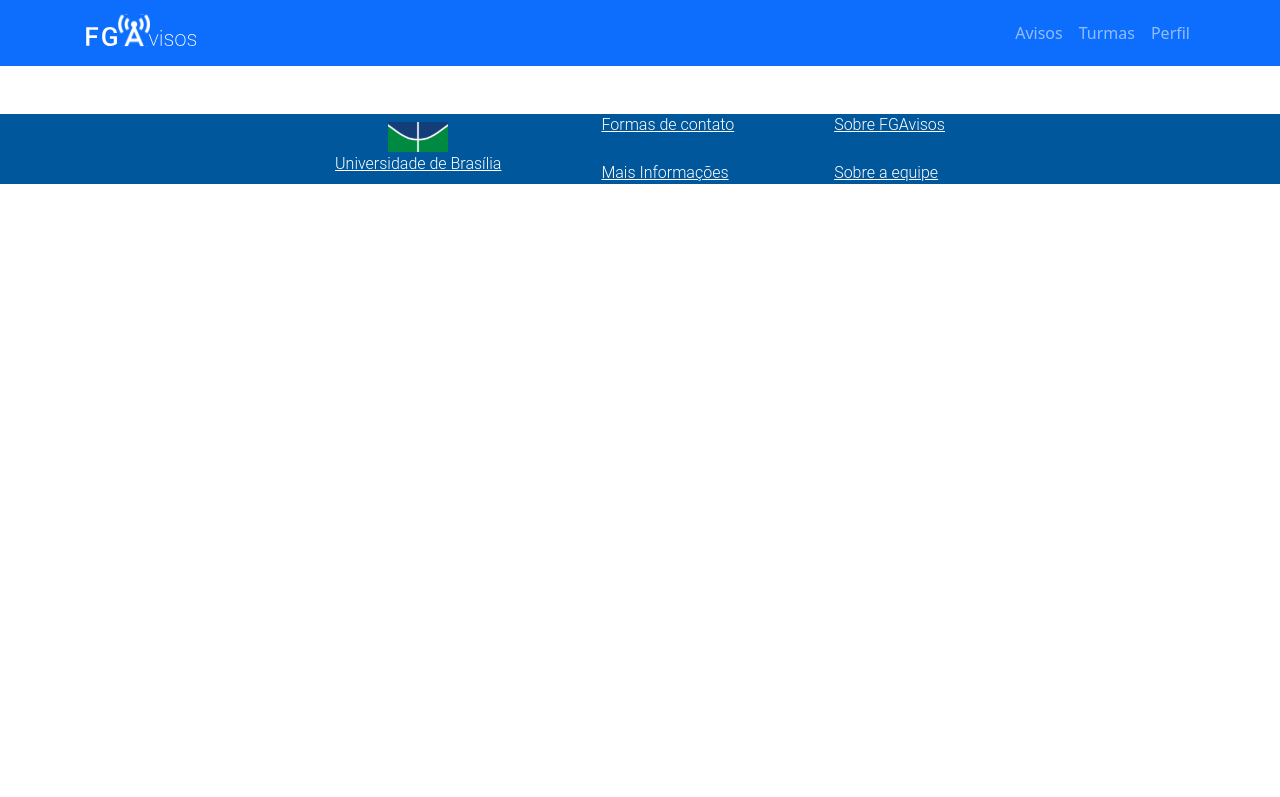
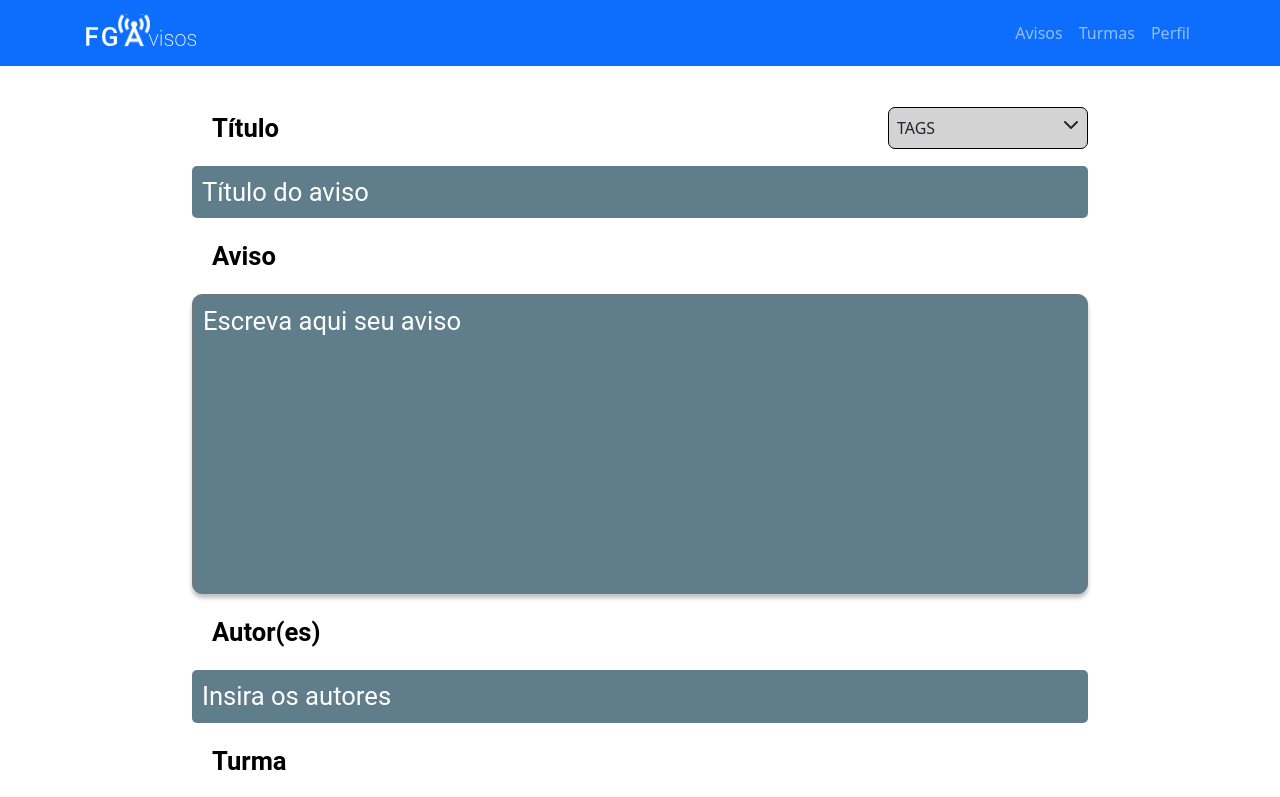
Before and after one commit to UnBArqDsw2022-1/2022.1_G1_FGAvisos_Frontend, a React (Create React App) app in the folder app/: page /criaAviso in a window 1280 px wide. Shown: the top 797 px of the page. Built offline with nearby package versions, Linux system fonts and the light colour scheme.

Commit message:
Arrumando o envio da tag
Co-Authored-by: AntonioIgorCarvalho <antonioigorcarvalho@gmail.com>

```diff
--- a/app/src/components/SelecionarTag/index.tsx
+++ b/app/src/components/SelecionarTag/index.tsx
@@ -6,7 +6,11 @@ import Button from "../Button/index"
 
 import * as Styles from "./styles";
 
-const SelecionarTag: FC<any> = ({ ...props }) => {
+interface SelecionarTagProps {
+  setTag(str: string): void;
+}
+
+const SelecionarTag: FC<SelecionarTagProps> = ({ ...props }) => {
 
   const [mostrarTags, setMostrarTags] = useState<boolean>(false);
 
@@ -16,11 +20,21 @@ const SelecionarTag: FC<any> = ({ ...props }) => {
   const [aviso, setAviso] = useState<boolean>(false);
   const [prova, setProva] = useState<boolean>(false);
 
+  function returnTags(): string{
+    let str: string = '';
+    if(muitoUrgente) str = str.concat("MUITO URGENTE,");
+    if(urgente) str = str.concat("URGENTE,");
+    if(importante) str = str.concat("IMPORTANTE,");
+    if(aviso) str = str.concat("AVISO,");
+    if(prova) str = str.concat("PROVA");
+    return str;
+  }
   return (
     <Styles.TagsComponent>
       <Styles.AbrirTags
         onClick={() => {
           setMostrarTags(!mostrarTags);
+          props.setTag(returnTags());
         }}
       >
         <span>TAGS</span>
--- a/app/src/components/SelecionarTag/styles.ts
+++ b/app/src/components/SelecionarTag/styles.ts
@@ -19,7 +19,7 @@ const AbrirTags = styled.div`
 
 const Container = styled.div`
   position: absolute;
-  top: 50px;
+  top: 150px;
   background-color: gray;
   padding: 1rem;
   width: 200px;
--- a/app/src/pages/PaginaCriarAviso/index.tsx
+++ b/app/src/pages/PaginaCriarAviso/index.tsx
@@ -1,7 +1,6 @@
 import React, {useState} from 'react';
 import { useForm } from 'react-hook-form';
 import AreaTexto from '../../components/AreaTexto';
-import BarraNavegacao from '../../components/BarraNavegacao';
 import Button from '../../components/Button';
 import DropdownComponent from '../../components/Dropdown';
 import Footer from '../../components/Footer';
@@ -14,32 +13,27 @@ import { CriarAviso, Corpo, Conteiner } from './styles';
 
 const PaginaCriarAviso: React.FC = () => {
     const { register, handleSubmit } = useForm();
-    //const [tag, setTag] = useState<string>("");
+    const [tag, setTag] = useState<string>("");
 
-    function setTag(str:string){
-        console.log(str)
-    }
     function onSubmit(data: any){
         const body = {
             titulo: data.titulo,
             corpo: data.corpoAviso,
             autor: data.autor,
             turma: data.turma,
-           // tag: tag,
+            tag: tag,
         };
-        console.log(body)
     }
 
   return (
         <CriarAviso>
-            <BarraNavegacao/>
             <Corpo onSubmit={handleSubmit(onSubmit)}>
                 <Conteiner>
                     <TituloGenerico
                         titulo={'Título'}
                         tamanho={Tema.fonte.tamanhos.media}
                         cor={'black'}/>
-                    <SelecionarTag tag={setTag}/>
+                    <SelecionarTag setTag={setTag}/>
                 </Conteiner>
                 <Input
                     text={'Título do aviso'}
@@ -83,7 +77,6 @@ const PaginaCriarAviso: React.FC = () => {
                         />
                 </Conteiner>
             </Corpo>
-            <Footer/>
         </CriarAviso>
   );
 }
--- a/app/src/routes/index.tsx
+++ b/app/src/routes/index.tsx
@@ -4,6 +4,7 @@ import LoginScreen from '../pages/PaginaLogin';
 import Perfil from '../pages/PaginaPerfil';
 import BarraNavegacao from '../components/BarraNavegacao';
 import Footer from '../components/Footer';
+import PaginaCriarAviso from '../pages/PaginaCriarAviso';
 
 const Rotas = () => {
     return (
@@ -13,6 +14,7 @@ const Rotas = () => {
             <Routes>
                 <Route path="/login" element={<LoginScreen />} />
                 <Route path="/perfil" element={<Perfil />} />
+                <Route path="/criaAviso" element={<PaginaCriarAviso/>} />
             </Routes>
             <br />
             <Footer/>
```
